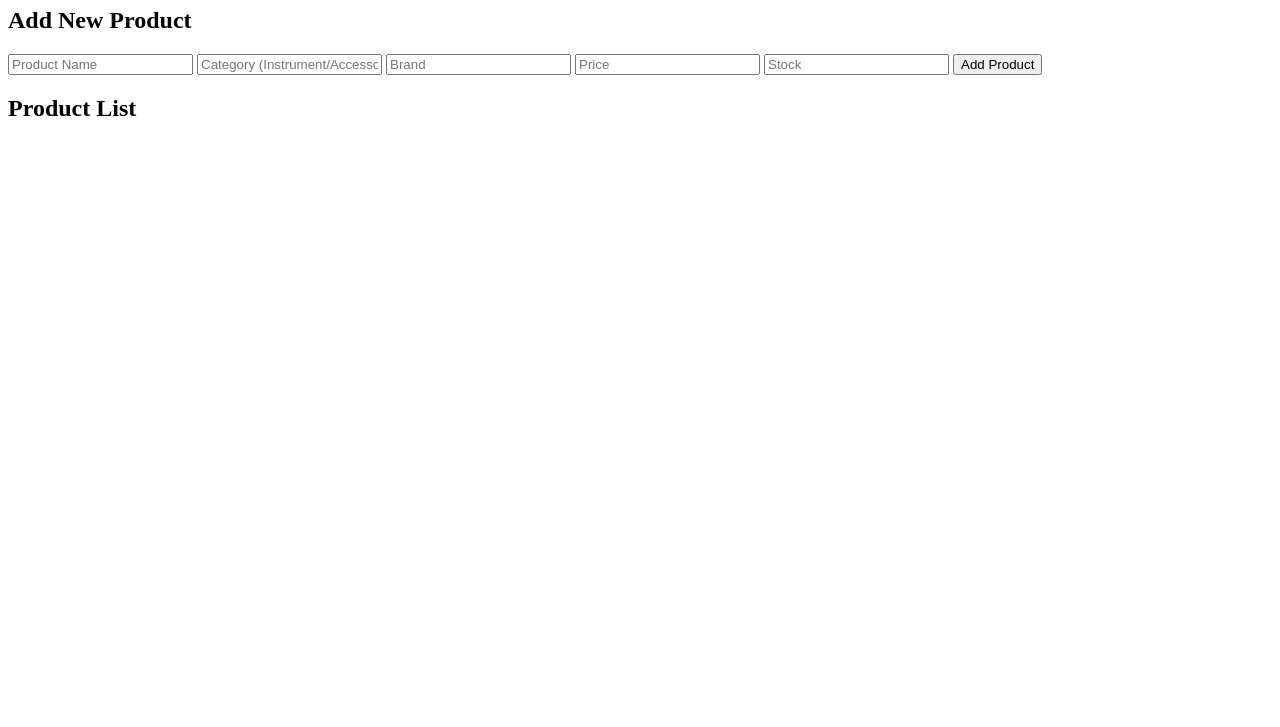
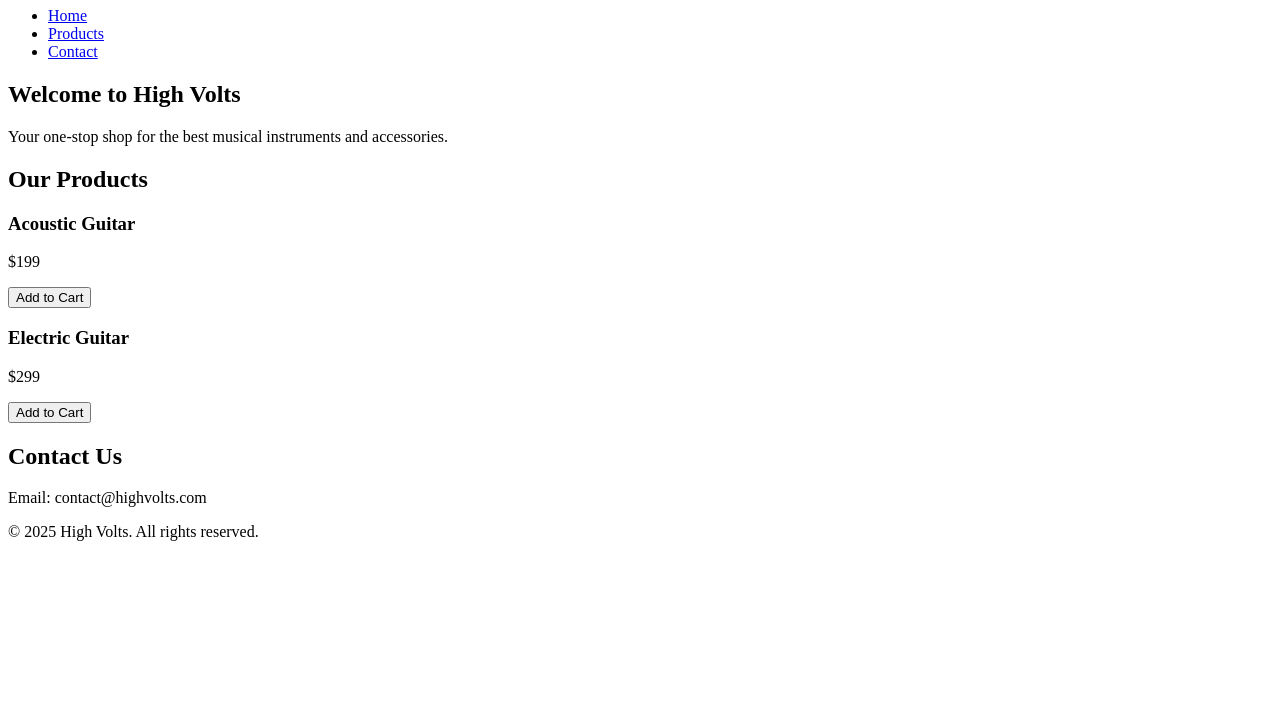
Before and after one commit to Ahsankt/High-Volts-Music-Shop, a plain HTML site: page index.html in a window 1280 px wide. Shown: the part 73-800 px from the top of the page. Drawn offline with Linux system fonts and the light colour scheme; no server answers.

Commit message:
HTML Updated

```diff
--- a/index.html
+++ b/index.html
@@ -3,69 +3,48 @@
 <head>
     <meta charset="UTF-8">
     <meta name="viewport" content="width=device-width, initial-scale=1.0">
-    <title>High Volts Inventory</title>
+    <title>High Volts - Music Store</title>
+    <link rel="stylesheet" href="styles.css">
+    <script defer src="script.js"></script>
 </head>
 <body>
+    <header>
+        <h1>High Volts</h1>
+        <nav>
+            <ul>
+                <li><a href="#home">Home</a></li>
+                <li><a href="#products">Products</a></li>
+                <li><a href="#contact">Contact</a></li>
+            </ul>
+        </nav>
+    </header>
 
-    <h1>High Volts - Inventory</h1>
+    <section id="home">
+        <h2>Welcome to High Volts</h2>
+        <p>Your one-stop shop for the best musical instruments and accessories.</p>
+    </section>
 
-    <h2>Add New Product</h2>
-    <input type="text" id="name" placeholder="Product Name">
-    <input type="text" id="category" placeholder="Category (Instrument/Accessory)">
-    <input type="text" id="brand" placeholder="Brand">
-    <input type="number" id="price" placeholder="Price">
-    <input type="number" id="stock" placeholder="Stock">
-    <button onclick="addProduct()">Add Product</button>
+    <section id="products">
+        <h2>Our Products</h2>
+        <div class="product">
+            <h3>Acoustic Guitar</h3>
+            <p>$199</p>
+            <button onclick="addToCart('Acoustic Guitar', 199)">Add to Cart</button>
+        </div>
+        <div class="product">
+            <h3>Electric Guitar</h3>
+            <p>$299</p>
+            <button onclick="addToCart('Electric Guitar', 299)">Add to Cart</button>
+        </div>
+    </section>
 
-    <h2>Product List</h2>
-    <div id="productList"></div>
+    <section id="contact">
+        <h2>Contact Us</h2>
+        <p>Email: contact@highvolts.com</p>
+    </section>
 
-    <script>
-        const apiUrl = "http://localhost:3000/products";
-
-        // Fetch and display products
-        function fetchProducts() {
-            fetch(apiUrl)
-                .then(response => response.json())
-                .then(products => {
-                    let productList = document.getElementById("productList");
-                    productList.innerHTML = "";
-                    products.forEach(product => {
-                        let productDiv = document.createElement("div");
-                        productDiv.innerHTML = `
-                            <p><strong>${product.name}</strong> (${product.category}) - ${product.brand} - $${product.price} - Stock: ${product.stock}</p>
-                            <button onclick="deleteProduct(${product.id})">Delete</button>
-                        `;
-                        productList.appendChild(productDiv);
-                    });
-                });
-        }
-
-        // Add a new product
-        function addProduct() {
-            let name = document.getElementById("name").value;
-            let category = document.getElementById("category").value;
-            let brand = document.getElementById("brand").value;
-            let price = document.getElementById("price").value;
-            let stock = document.getElementById("stock").value;
-
-            let newProduct = { name, category, brand, price, stock };
-
-            fetch(apiUrl, {
-                method: "POST",
-                headers: { "Content-Type": "application/json" },
-                body: JSON.stringify(newProduct)
-            }).then(() => fetchProducts());
-        }
-
-        // Delete a product
-        function deleteProduct(productId) {
-            fetch(`${apiUrl}/${productId}`, { method: "DELETE" })
-                .then(() => fetchProducts());
-        }
-
-        window.onload = fetchProducts;
-    </script>
-
+    <footer>
+        <p>&copy; 2025 High Volts. All rights reserved.</p>
+    </footer>
 </body>
 </html>
```
